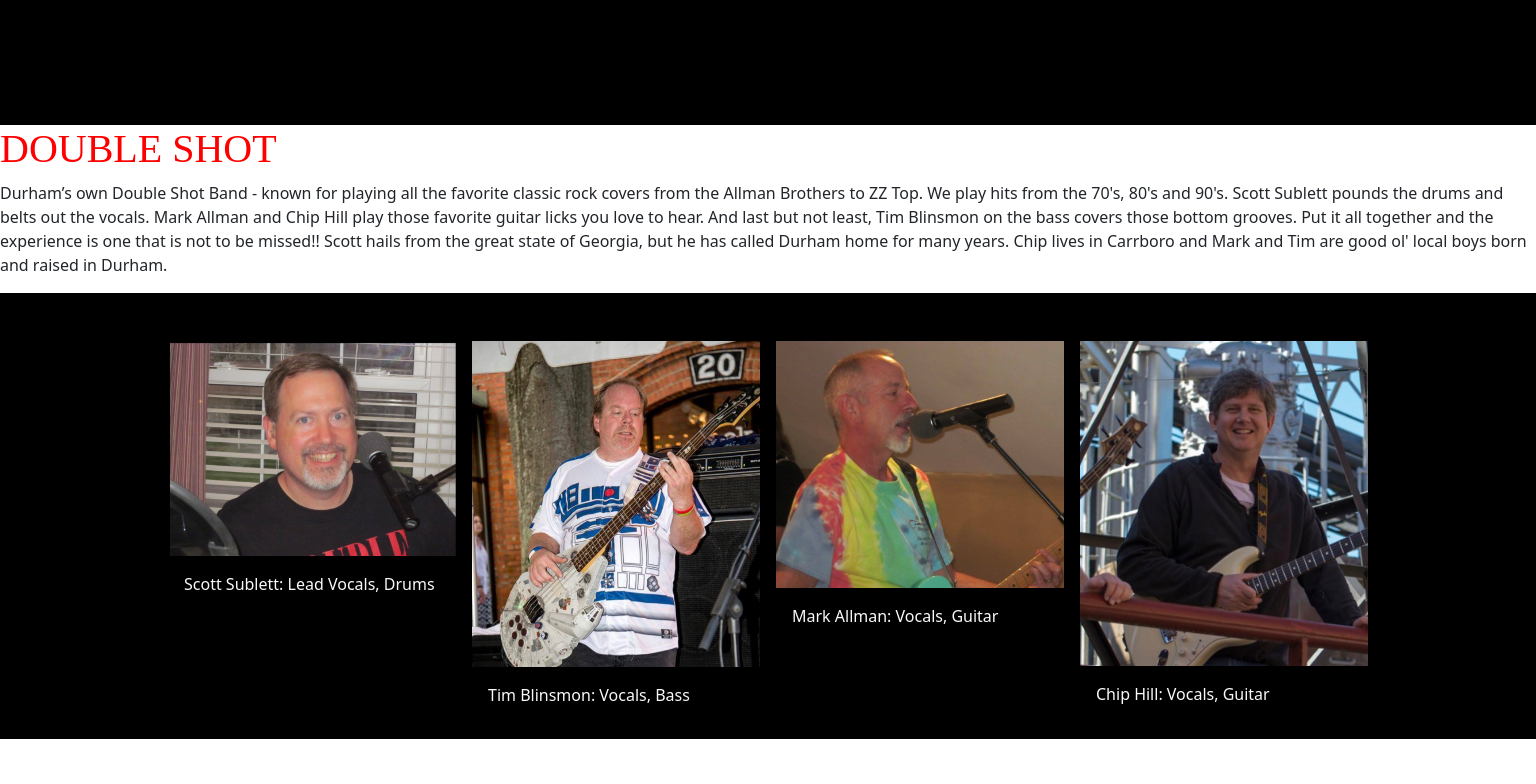
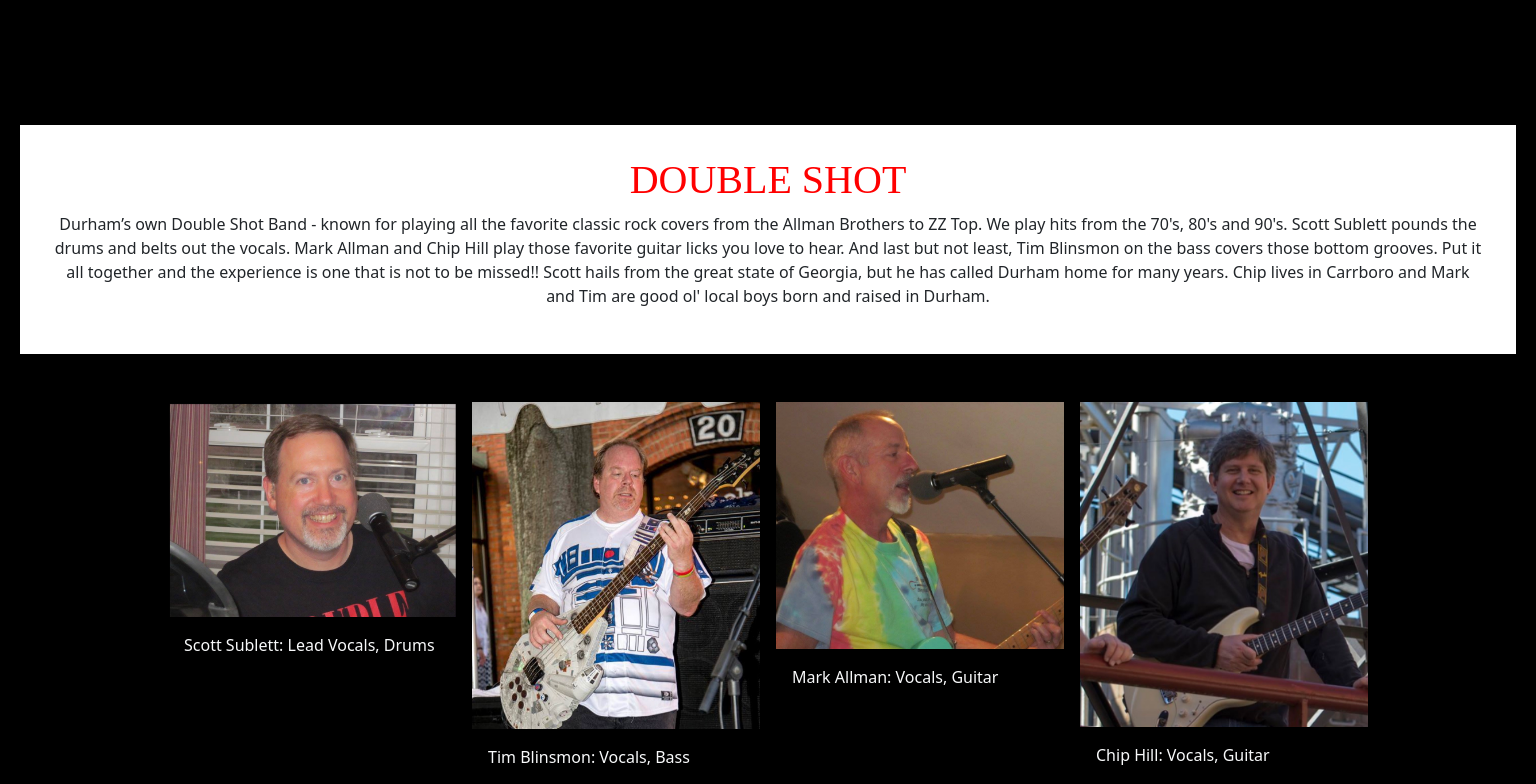
Before and after one commit to roo116/double-shot, a React (Create React App) app: page / in a window 1536 px wide. Shown: the part 1140-1924 px from the top of the page. Before the commit the page ends 1879 px from the top, so only its background shows below. Built offline with nearby package versions, Linux system fonts and the light colour scheme; a web font is replaced by a local one.

Commit message:
corrected some styling on 4k screen size and laptop screen size

```diff
--- a/src/components/About.js
+++ b/src/components/About.js
@@ -35,7 +35,7 @@ const About = () => {
         </p>
       </div>
 
-      <div className="about-photo d-flex flex-wrap justify-content-around mx-auto">
+      <div className="about-photo d-flex flex-wrap justify-content-around">
       {members.map((member) => (
                 <div className="card border-0 mx-2" key={member.name}>
                 <img src={member.img} className="card-img rounded-0" alt={member.name} />
--- a/src/index.css
+++ b/src/index.css
@@ -53,6 +53,7 @@ img {
 /* ABOUT section */
 .about-photo {
   background-color: black;
+  margin: auto;
 }
 
 .card {
@@ -95,4 +96,33 @@ img {
   .ds-logo {
     width: 25%;
   }
+
+  .about-container {
+    justify-content: space-around;
+  }
+
+  .about-text {
+    margin-left: 20px;
+    margin-right: 20px;
+    padding: 2%;
+    text-align: center;
+  }
 }
+@media screen and (min-width: 2880px) {
+  .about-text {
+    width: 30%;
+    margin-left: 10%;
+    font-size: 30px;
+    text-align:left
+  }
+
+  .about-photo {
+    width: 40%;
+    margin: 10px;
+  }
+  .card {
+    width: 35%;
+    margin-top: 5%;
+    justify-content: space-between;
+  }
+}
```
